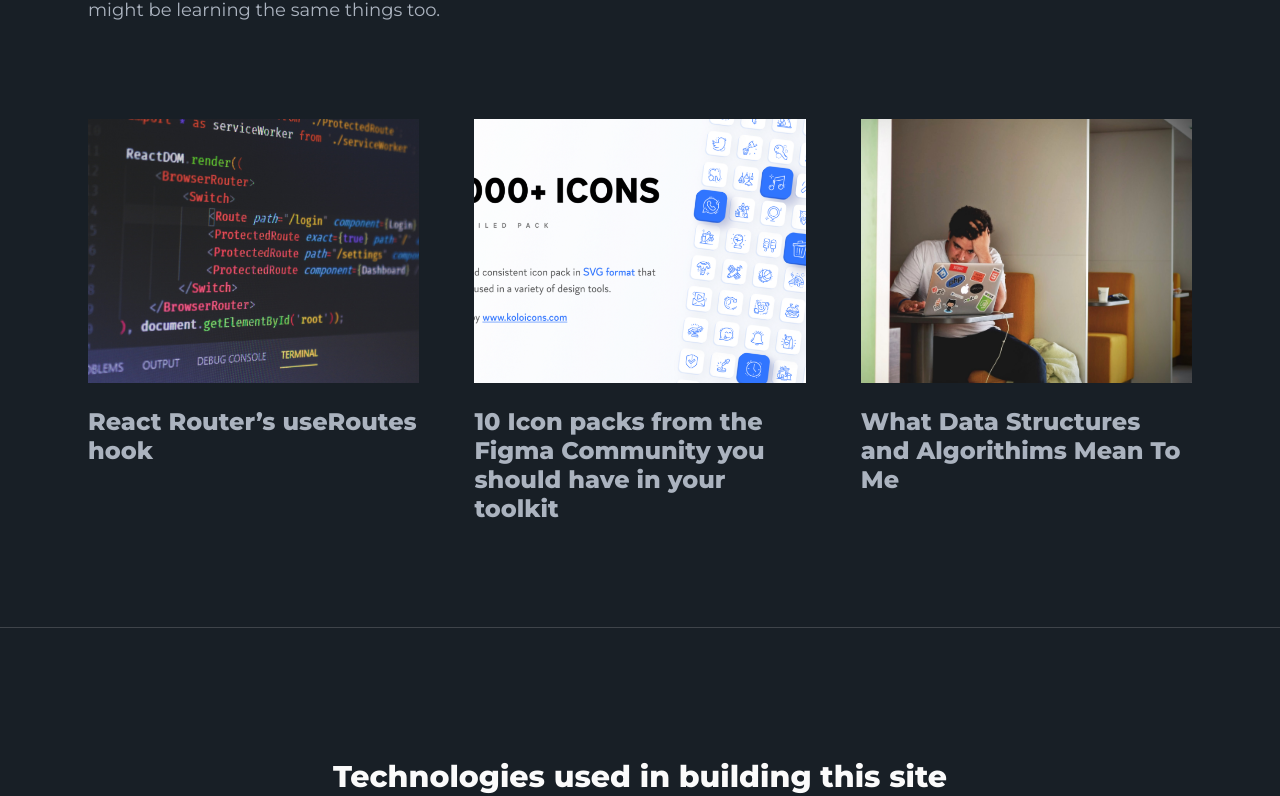
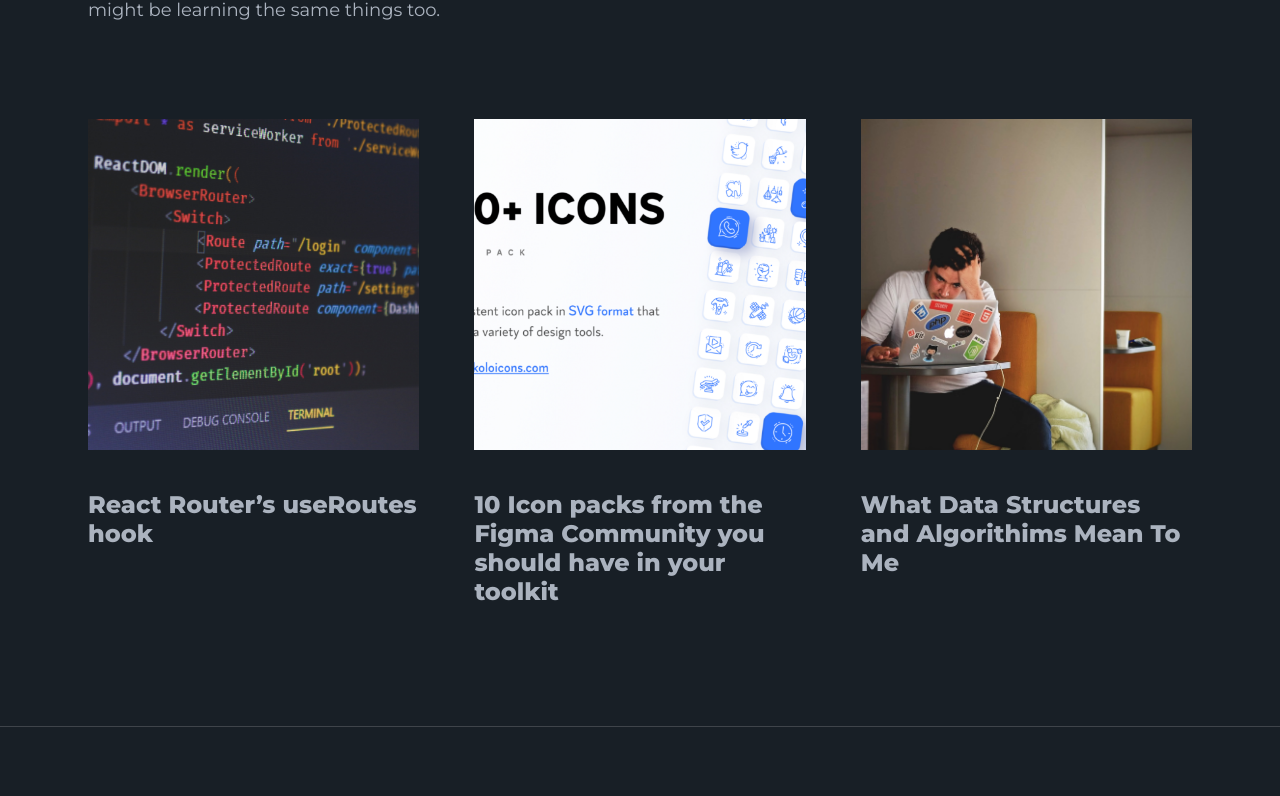
Before and after one commit to LindieK/portfolio-v2, a Next.js app: page / in a window 1280 px wide. Shown: the part 2470-3266 px from the top of the page. Built offline with nearby package versions, Linux system fonts and the light colour scheme.

Commit message:
fix: attempt at fixing bug
The articles do not how on mobile even though the intersection observer was clearly working. They also appear too small on some tablets.

```diff
--- a/components/articles/Articles.module.scss
+++ b/components/articles/Articles.module.scss
@@ -25,10 +25,12 @@
     & .cardsSection {
         display: flex;
         flex-direction: column;
+        align-items: center;
 
-        @include mq(md){
+        @include mq(lg){
             flex-direction: row;
             justify-content: space-between;
+            align-items: unset;
             padding: 4.444444rem 0; //80px
         }
     }
--- a/components/articles/Articles.tsx
+++ b/components/articles/Articles.tsx
@@ -1,27 +1,12 @@
-import React, { useEffect } from "react";
-import { motion, useAnimation } from 'framer-motion';
-import { useInView } from 'react-intersection-observer';
+import React from "react";
+import { motion } from 'framer-motion';
 
 import styles from './Articles.module.scss';
 import { articles } from '../../public/page-data';
 import Card from "../card/Card";
 
-const transition = { duration: 1.8, ease: [0.43, 0.13, 0.23, 0.96] }
-const articleVariants = {
-  initial: { scale: 0.9, opacity: 0},
-  enter: { scale: 1, opacity: 1, transition }
-}
-
 
 const Articles = () => {
-  const articleControl = useAnimation();
-  const [ ref, inView ] = useInView({threshold: 0.5});
-
-  useEffect(() => {
-    if(inView){
-      articleControl.start("enter");
-    }
-  },[articleControl, inView])
 
   return (
     <section id="#articles" className={styles.articles}>
@@ -30,9 +15,9 @@ const Articles = () => {
           <h2>Articles</h2>
           <p>When I&apos;m not busy, I write articles on some things I have learnt to share with people who might be learning the same things too.</p>
         </div>
-        <motion.div ref={ref} className={styles.cardsSection} initial="initial" animate={articleControl} variants={ { enter: { transition: { delay: 3, staggerChildren: 0.25 } } } }>
+        <motion.div className={styles.cardsSection}  variants={ { enter: { transition: { delay: 3, staggerChildren: 0.25 } } } }>
           {articles.map((item, index)=> {
-            return <Card key={index} thumbnail={item.thumbnail} title={item.title} link={item.link} cardVariant={articleVariants} />
+            return <Card key={index} thumbnail={item.thumbnail} title={item.title} link={item.link} />
           })}
         </motion.div>
       </div>
--- a/components/card/Card.module.scss
+++ b/components/card/Card.module.scss
@@ -11,7 +11,8 @@
 
         & h3 {
             font-size: 1.111111em; //20px
-            color: $black-40;
+            margin: 2.222222rem 0;
+            color: $white;
 
             &:hover {
                 color: $white;
@@ -19,6 +20,7 @@
 
             @include mq(lg){
                 font-size: 1.333333em; //24px
+                color: $black-40;
             }
         }
     }
@@ -27,7 +29,10 @@
         cursor: pointer;
     }
 
-    @include mq(md) {
+    @include mq(sm) {
+        width: 27.7777777rem; //500px
+    }
+    @include mq(lg) {
         width: 30%;
         padding: 0;
     }
--- a/components/card/Card.tsx
+++ b/components/card/Card.tsx
@@ -1,6 +1,7 @@
-import React from "react";
+import React, { useEffect } from "react";
 import Image from "next/image"
-import { motion } from "framer-motion";
+import { motion, useAnimation } from "framer-motion";
+import { useInView } from 'react-intersection-observer';
 
 import styles from './Card.module.scss'
 import { useCursorContext } from '../../context/CursorContext'
@@ -9,15 +10,29 @@ interface Card {
   thumbnail: string;
   title: string;
   link: string;
-  cardVariant: any;
 }
-const Card = ({thumbnail, title, link, cardVariant}: Card) => {
+
+const transition = { duration: 1.8, ease: [0.43, 0.13, 0.23, 0.96] }
+const cardVariant = {
+  initial: { scale: 0.9, opacity: 0},
+  enter: { scale: 1, opacity: 1, transition }
+}
+
+const Card = ({thumbnail, title, link}: Card) => {
   const { articleEnter, articleLeave } = useCursorContext();
+  const cardControl = useAnimation();
+  const [ ref, inView ] = useInView();
+
+  useEffect(() => {
+    if(inView){
+      cardControl.start("enter");
+    }
+  },[cardControl, inView])
 
   return (
-    <motion.div className={styles.cardContainer} variants={cardVariant} onMouseEnter={articleEnter} onMouseLeave={articleLeave}>
+    <motion.div className={styles.cardContainer} ref={ref} variants={cardVariant} initial="initial" animate={cardControl} onMouseEnter={articleEnter} onMouseLeave={articleLeave}>
       <a href={link} className={styles.link} target="_blank" rel="noreferrer">
-        <Image src={thumbnail} width={351} height={280} alt="article thumbnail"/>
+        <Image src={thumbnail} width={1300} height={1300} layout="responsive" alt="article thumbnail"/>
         <h3>{title}</h3>
       </a>
     </motion.div>
```
